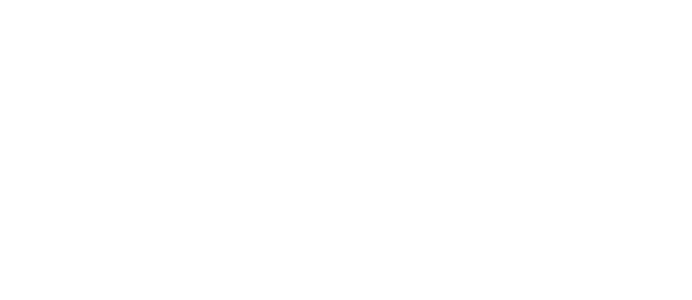
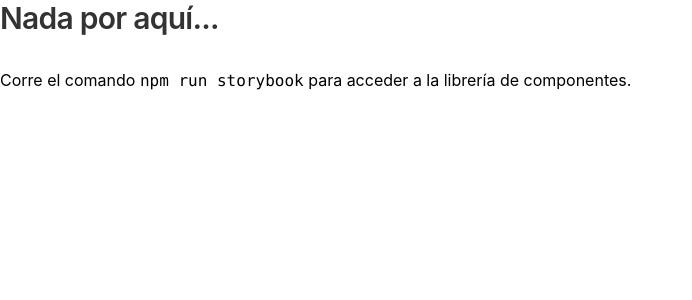
Before and after one commit to postdigitalist/pedro-ds, a React (Create React App) app: page / in a window 1280 px wide. Shown: the top 300 px of the page, without its empty margins (0-692 px from the left). Built offline with nearby package versions, Linux system fonts and the light colour scheme.

Commit message:
notice en app.js

```diff
--- a/src/App.js
+++ b/src/App.js
@@ -1,7 +1,9 @@
 function App() {
+
   return (
     <div>
-
+     <h1>Nada por aquí...</h1>
+    <p>Corre el comando <code>npm run storybook</code> para acceder a la librería de componentes.</p>
     </div>
   );
 }
```
